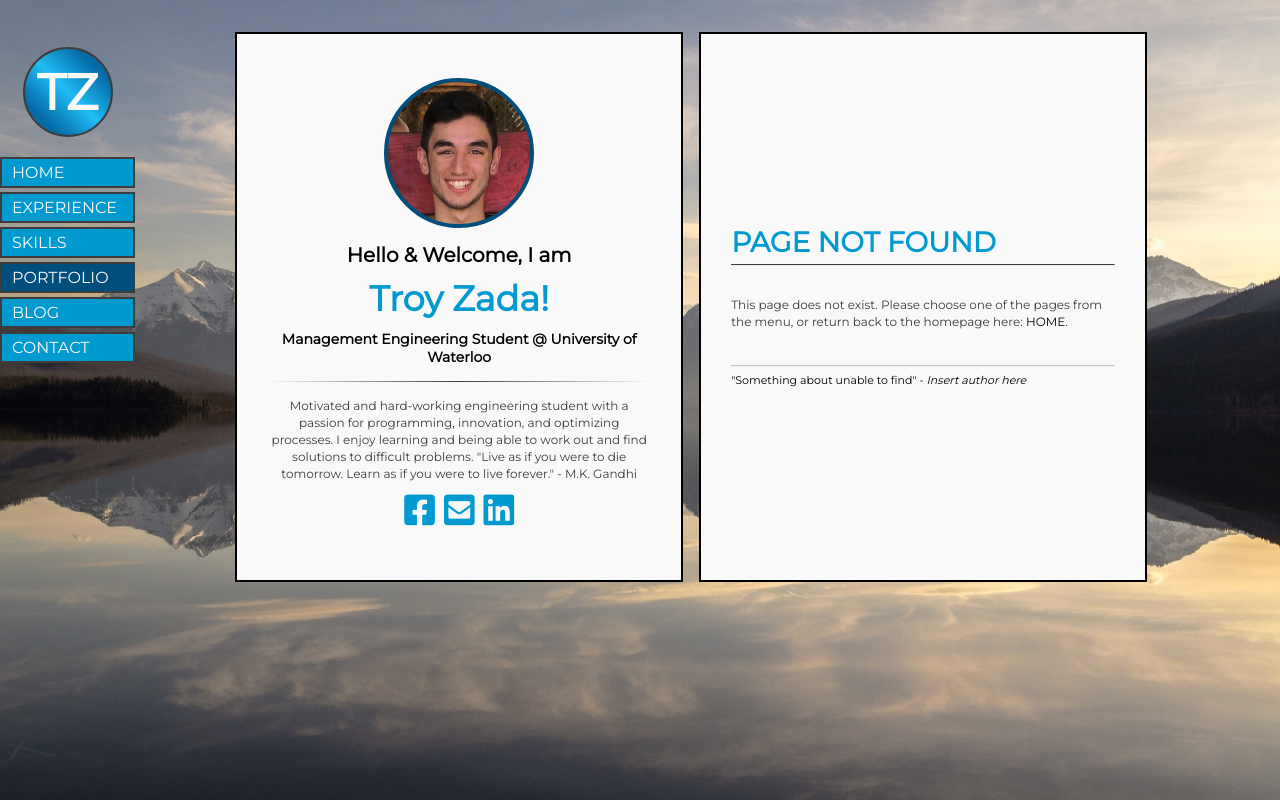
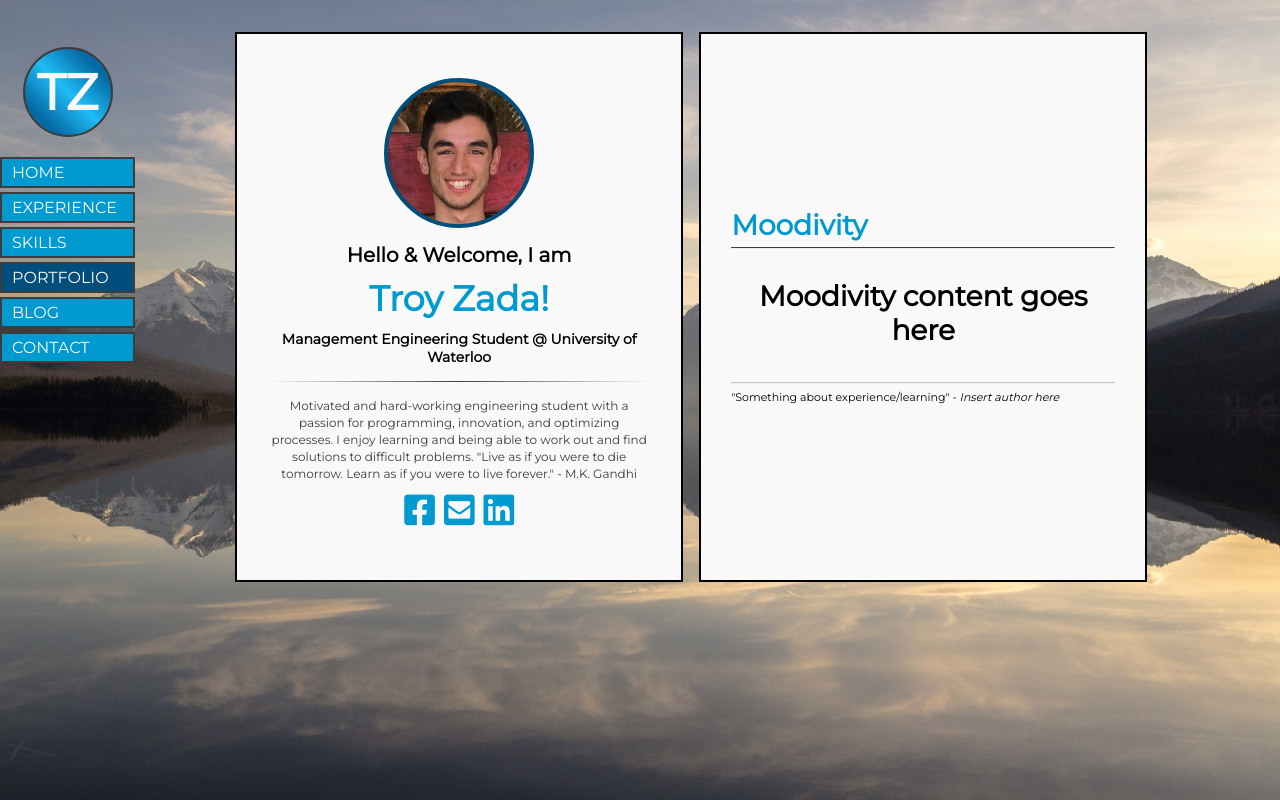
Before and after one commit to tzada8/troy-zada, a React (Create React App) app: page /portfolio/moodivity in a window 1280 px wide. Built offline with nearby package versions, Linux system fonts and the light colour scheme; a web font is replaced by a local one.

Commit message:
Router working for sublinks (prob bad way tho)

```diff
--- a/src/App.js
+++ b/src/App.js
@@ -7,6 +7,7 @@ import Navbar from "./components/navbar/Navbar";
 
 // RENDER CARDS
 import RenderCards from "./components/cards/RenderCards";
+import RenderSubcards from "./components/cards/content/portfolio/subcards/RenderSubcards";
 
 function App() {
    return (
@@ -31,6 +32,17 @@ function App() {
                   <Route exact path="/portfolio">
                      <RenderCards portfolio={true} />
                      <Navbar />
+                     <RenderSubcards />
+                  </Route>
+                  <Route exact path="/portfolio/moodivity">
+                     <RenderCards portfolio={true} />
+                     <Navbar />
+                     <RenderSubcards moodivity={true} />
+                  </Route>
+                  <Route exact path="/portfolio/sudoku-solver">
+                     <RenderCards portfolio={true} />
+                     <Navbar />
+                     <RenderSubcards sudokuSolver={true} />
                   </Route>
                   <Route exact path="/blog">
                      <RenderCards blog={true} />
--- a/src/components/cards/content/portfolio/Portfolio.js
+++ b/src/components/cards/content/portfolio/Portfolio.js
@@ -21,7 +21,7 @@ function Portfolio() {
                text="This project was made in November 2020 using the React Framework as well as Django"
             />
             <ProjectCard
-               path="/portfolio/sudoko-solver"
+               path="/portfolio/sudoku-solver"
                projectTitle="Sudoku Solver"
                src={item2_SudokuSolver}
                text="This project was made using the Backtracking algorithm and can solve any sudoku board"
```
